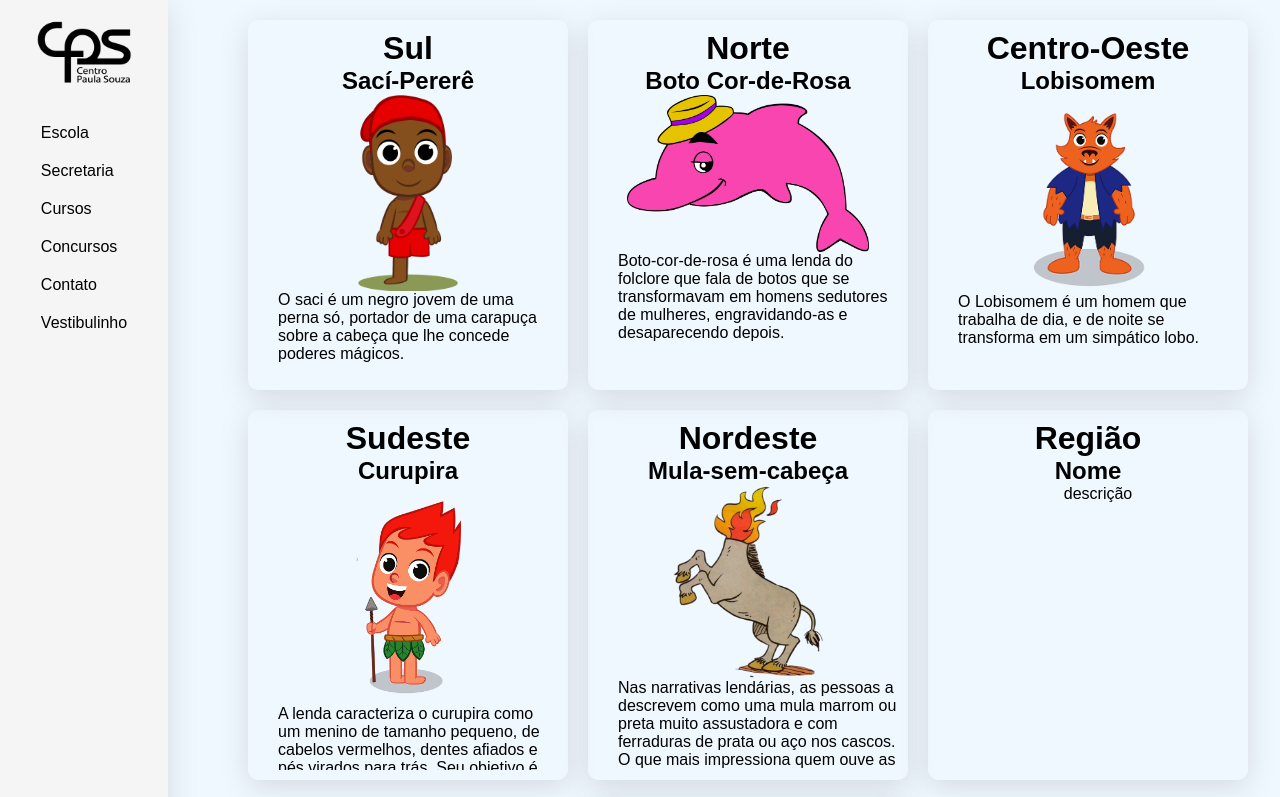
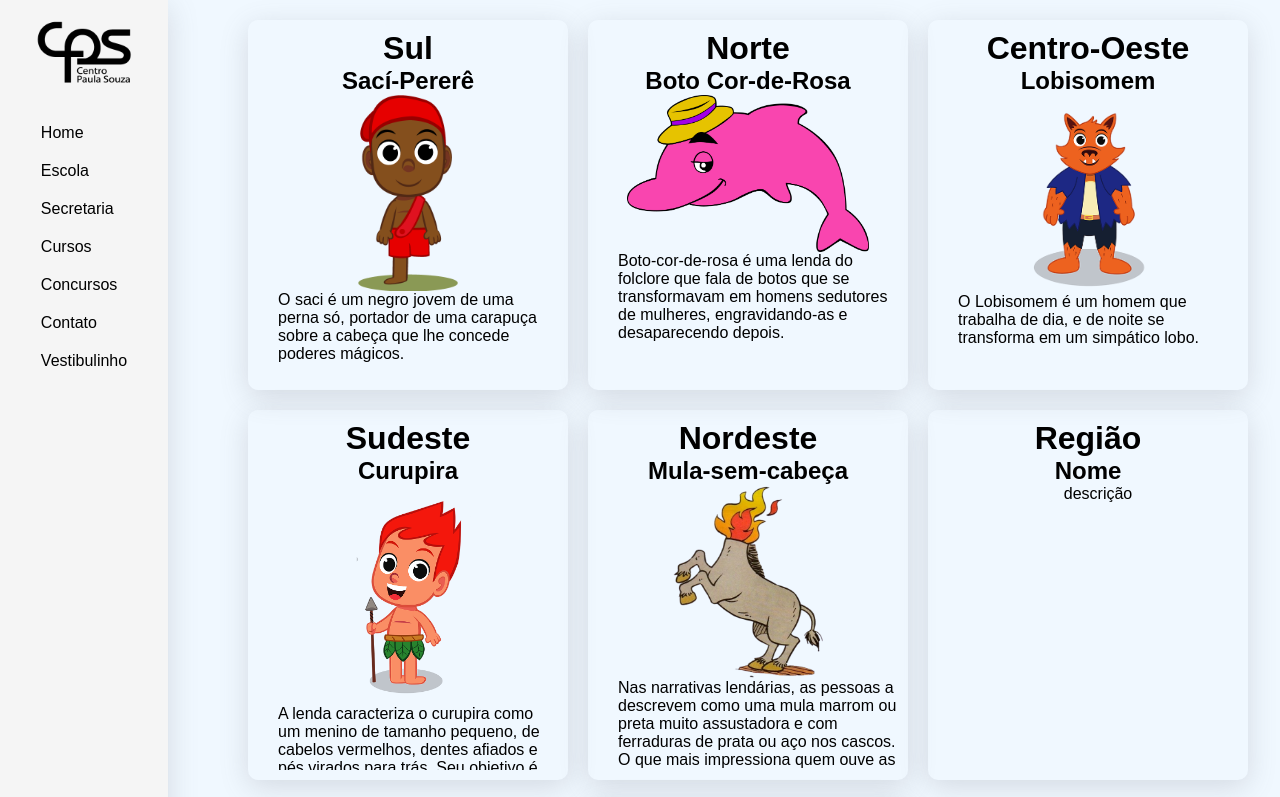
Before and after one commit to xiboio/projeto-folclore-etec, a plain HTML site: page index.html in a window 1280 px wide. Shown: the top 797 px of the page. Drawn offline with Linux system fonts and the light colour scheme.

Commit message:
Update index.html

```diff
--- a/index.html
+++ b/index.html
@@ -11,7 +11,7 @@
         <img src="Logo.png" width="75%" alt="Logo">
         <div class="direcao">
         <ul>
-
+            <a href="http://www.etecjosedagnoni.com.br/index.html"><li>Home</li></a>
             <a href="http://www.etecjosedagnoni.com.br/escola.html"><li>Escola</li></a>
             <a href="http://www.etecjosedagnoni.com.br/secretaria/secretaria.html"><li>Secretaria</li></a>
             <a href="http://www.etecjosedagnoni.com.br/cursos.html"><li>Cursos</li></a>
```
